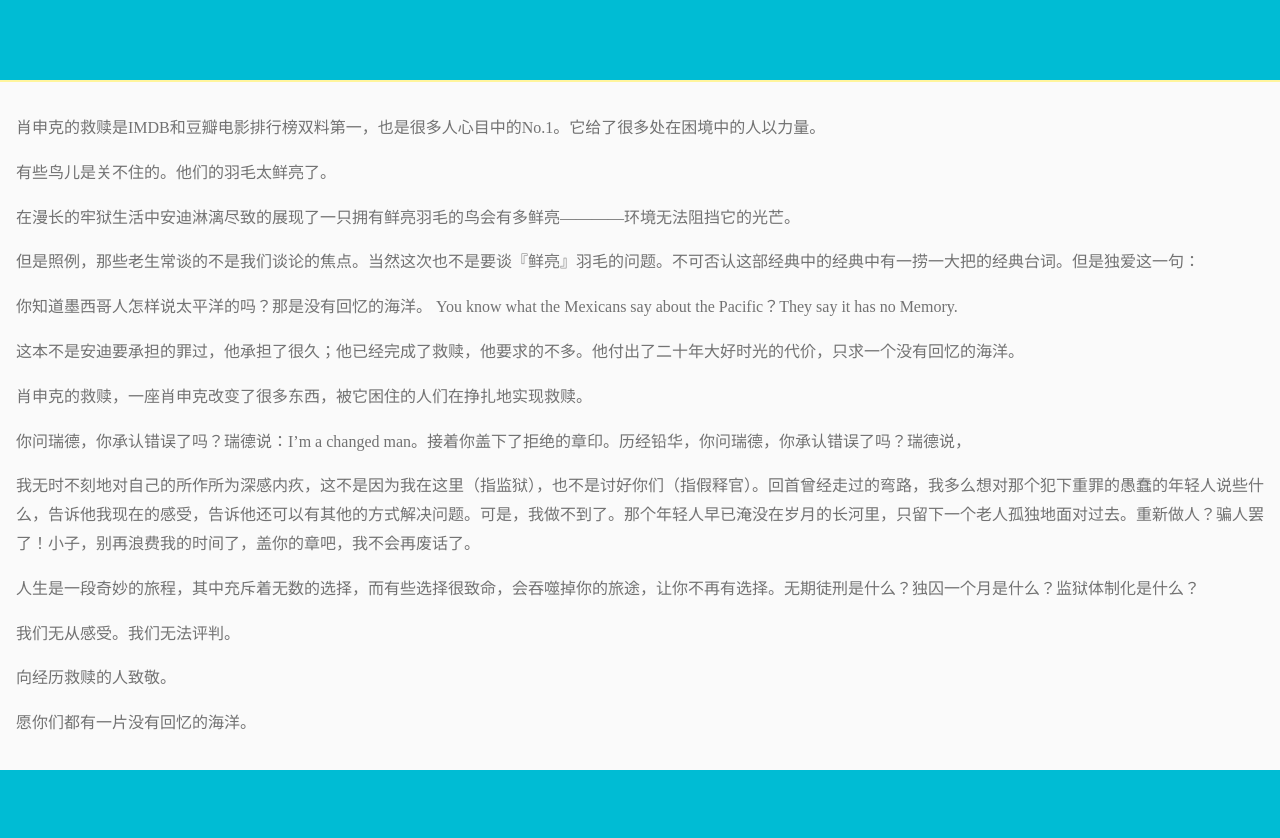
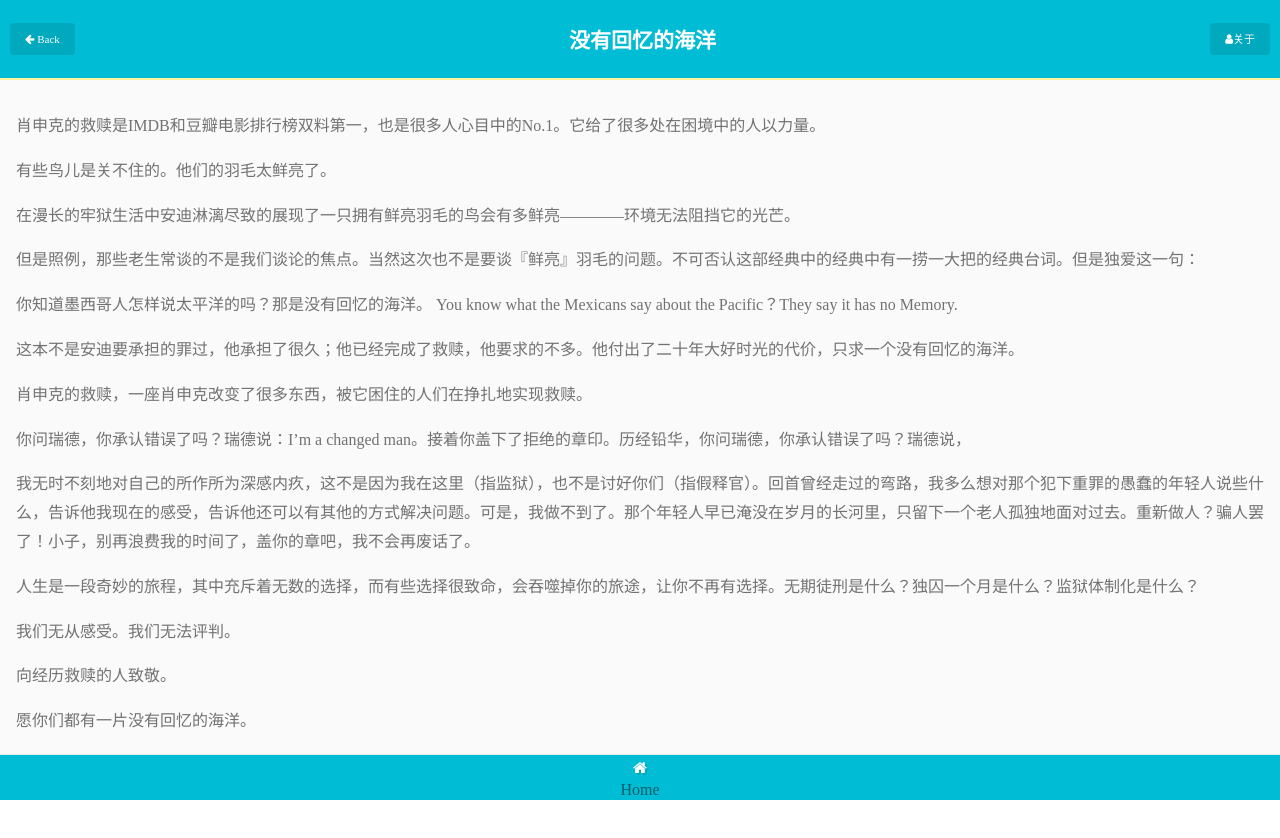
Before and after one commit to KongLiga/flex, a plain HTML site: page index.html in a window 1280 px wide. After the commit the page ends 800 px from the top, so only its background shows below. Drawn offline with Linux system fonts and the light colour scheme.

Commit message:
add font-aswsome

```diff
--- a/index.html
+++ b/index.html
@@ -10,6 +10,14 @@
 <body>
 <div class="app-wrap">
   <header class="app-header">
+    <a href="" class="button">
+      <i class="fa fa-arrow-left"></i>
+      Back
+    </a>
+    <h1>没有回忆的海洋</h1>
+    <a href="" class="button">
+      <i class="fa fa-user">关于</i>
+    </a>
   </header>
   <div class="content">
     <p>
@@ -53,7 +61,12 @@
       愿你们都有一片没有回忆的海洋。
     </p>
   </div>
-  <div class="app-footer"></div>
+  <div class="app-footer">
+    <a href="#">
+      <i class="fa fa-home"></i>
+      Home
+    </a>
+  </div>
 </div>
 </body>
 </html>
--- a/source/gulpfile.js
+++ b/source/gulpfile.js
@@ -2,9 +2,15 @@
 var sass = require('gulp-sass');
 var prefix = require('gulp-autoprefixer');
 
+function handleError(err) {
+  console.log(err.toString());
+  this.emit('end');
+}
+
+
 gulp.task('sass', function(){
   gulp.src('styles/main.scss')
-      .pipe(sass())
+      .pipe(sass()).on('error', handleError)
       .pipe(prefix())
       .pipe(gulp.dest('../styles'));
 });
--- a/source/styles/main.scss
+++ b/source/styles/main.scss
@@ -15,16 +15,102 @@
   color: #727272;
 }
 
+* {
+  box-sizing: border-box;
+}
+
+a {
+  text-decoration: none;
+}
+
 .app-warp {
   height: 100px;
   display: flex;
   flex-direction: coloun;
 }
 .app-header {
+  padding: 10px;
+  color: $primary-color-text;
   background-color: $primary-color;
   height: 80px;
-  border-bottom: 2px solid #fff59d;
+  display: flex;
+  align-items: center;
+  justify-content: space-between;
+  border-bottom: 2px solid  #fff59d;
   flex-shrink: 0;
+  a {
+    font-size: 11px;
+    color: $primary-color-text;
+    align-items: center;
+  }
+  .button {
+    background: rgba(0, 0, 0, 0.1);
+    padding: 10px 11px;
+    border-radius: 4px;
+  }
+  h1 {
+    font-size: 21px;
+    text-align: center;
+  }
+}
+
+.content {
+  background-color: #fafafa;
+  flex-grow: 1;
+  line-height: 1.8;
+  padding: 16px;
+  overflow-y: scroll;
+}
+
+/* Palette generated by Material Palette - materialpalette.com/cyan/pink */
+
+$primary-color-dark:   #0097A7;
+$primary-color:        #00BCD4;
+$primary-color-light:  #B2EBF2;
+$primary-color-text:   #FFFFFF;
+$accent-color:         #FF4081;
+$primary-text-color:   #212121;
+$secondary-text-color: #727272;
+$divider-color:        #B6B6B6;
+
+body {
+  margin: 0;
+  -webkit-font-smoothing: antialiased;
+  color: $secondary-text-color;
+}
+
+* {
+  box-sizing: border-box;
+}
+
+a {
+  text-decoration: none;
+}
+
+.app-wrap {
+  height: 100vh;
+  display: flex;
+  flex-direction: column;
+}
+.app-header {
+  padding: 10px;
+  color: $primary-color-text;
+  background-color: $primary-color;
+  height: 80px;
+  display: flex;
+  align-items: center;
+  justify-content: space-between;
+  border-bottom: 2px solid  #fff59d;
+  flex-shrink: 0;
+  a {
+    font-size: 11px;
+    color: $primary-color-text;
+  }
+  .button {
+    background: rgba(0, 0, 0, 0.1);
+    padding: 10px 15px;
+    border-radius: 4px;
+  }
 }
 
 .content {
@@ -36,8 +122,26 @@
 }
 
 .app-footer {
-  height: 80px;
+  height: 46px;
   flex-shrink: 0;
+  display: flex;
   background-color: $primary-color;
-  border-top: 1pxx solid #e6e6e6;
+  border-top: 1px solid #e6e6e6;
+  a {
+    padding: 5px;
+    text-align: center;
+    color: rgba(0,0,0,0.5);
+    border-left: 2px solid rgba(0,0,0,0.1);
+    flex-grow: 1;
+    &:first-child {
+      border-left: 0;
+    }
+    i {
+      display: block;
+      font-size: 15px;
+      color: white;
+      text-shadow: 2px 2px 0 rgba(0,0,0,0.1);
+      padding-bottom: 6px;
+    }
+  }
 }
```
Also changed, not shown: source/index.html (+10 -1 lines), styles/main.css.
